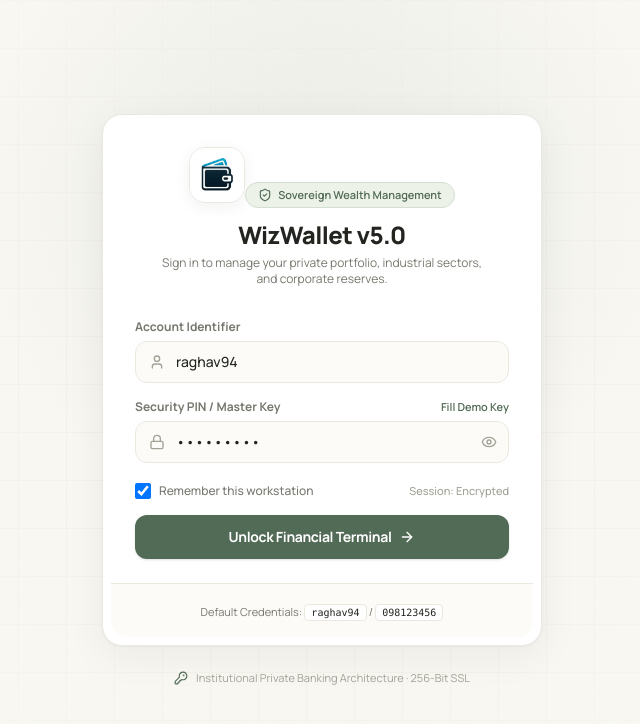
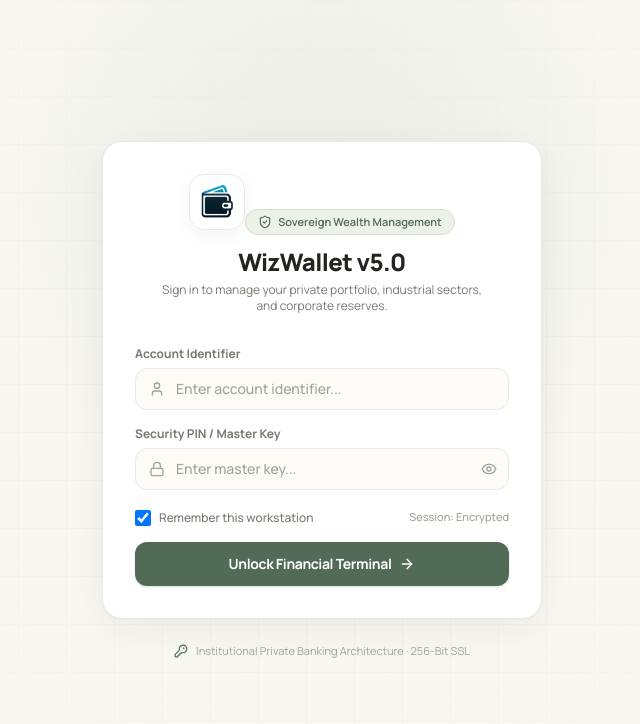
Before and after one commit to coderwizy/wizwallet, a React (Vite) app: page / in a window 1280 px wide. Shown: the top 724 px of the page, without its empty margins (318-958 px from the left). Built offline with nearby package versions, Linux system fonts and the light colour scheme.

Commit message:
refactor: remove demo credentials and autofill button from login page

```diff
--- a/src/features/auth/LoginPage.jsx
+++ b/src/features/auth/LoginPage.jsx
@@ -10,15 +10,14 @@ import {
   ArrowRight,
   Loader2,
   AlertCircle,
-  KeyRound,
-  CheckCircle2
+  KeyRound
 } from 'lucide-react';
 import './LoginPage.css';
 
 const LoginPage = () => {
   const { login } = useEmpire();
-  const [username, setUsername] = useState('raghav94');
-  const [password, setPassword] = useState('098123456');
+  const [username, setUsername] = useState('');
+  const [password, setPassword] = useState('');
   const [showPassword, setShowPassword] = useState(false);
   const [rememberMe, setRememberMe] = useState(true);
   const [error, setError] = useState(false);
@@ -57,12 +56,6 @@ const LoginPage = () => {
         }
       }
     }, 600);
-  };
-
-  const autofillDemo = () => {
-    setUsername('raghav94');
-    setPassword('098123456');
-    setError(false);
   };
 
   return (
@@ -123,7 +116,7 @@ const LoginPage = () => {
                   type="text"
                   value={username}
                   onChange={(e) => setUsername(e.target.value)}
-                  placeholder="e.g. raghav94"
+                  placeholder="Enter account identifier..."
                   className="w-full bg-[#FCFBF8] border border-[#EAE8DF] rounded-xl py-2.5 pl-10 pr-3.5 text-sm text-[#22251F] placeholder-[#A3A297] outline-none font-medium focus:border-[#526B56] focus:bg-white focus:ring-2 focus:ring-[#526B56]/15 transition-all"
                   autoComplete="username"
                   required
@@ -133,23 +126,14 @@ const LoginPage = () => {
 
             {/* Password Input */}
             <div className="space-y-1.5">
-              <div className="flex justify-between items-center">
-                <label className="text-xs font-bold text-[#77786F]">Security PIN / Master Key</label>
-                <button
-                  type="button"
-                  onClick={autofillDemo}
-                  className="text-[11px] font-semibold text-[#526B56] hover:underline cursor-pointer"
-                >
-                  Fill Demo Key
-                </button>
-              </div>
+              <label className="text-xs font-bold text-[#77786F] block">Security PIN / Master Key</label>
               <div className="relative">
                 <Lock className="w-4 h-4 text-[#A3A297] absolute left-3.5 top-1/2 -translate-y-1/2" />
                 <input
                   type={showPassword ? 'text' : 'password'}
                   value={password}
                   onChange={(e) => setPassword(e.target.value)}
-                  placeholder="•••••••••"
+                  placeholder="Enter master key..."
                   className="w-full bg-[#FCFBF8] border border-[#EAE8DF] rounded-xl py-2.5 pl-10 pr-10 text-sm text-[#22251F] placeholder-[#A3A297] outline-none font-medium focus:border-[#526B56] focus:bg-white focus:ring-2 focus:ring-[#526B56]/15 transition-all"
                   autoComplete="current-password"
                   required
@@ -198,13 +182,6 @@ const LoginPage = () => {
               )}
             </button>
           </form>
-
-          {/* Quick Demo Credentials Footer Helper */}
-          <div className="mt-6 pt-5 border-t border-[#EAE8DF] bg-[#FCFBF8] -mx-6 -mb-6 p-4 rounded-b-2xl text-center">
-            <p className="text-[11px] text-[#77786F]">
-              Default Credentials: <code className="bg-white px-1.5 py-0.5 rounded border border-[#EAE8DF] font-mono text-[#22251F] text-[10px]">raghav94</code> / <code className="bg-white px-1.5 py-0.5 rounded border border-[#EAE8DF] font-mono text-[#22251F] text-[10px]">098123456</code>
-            </p>
-          </div>
         </div>
 
         {/* Security Footer */}
```
